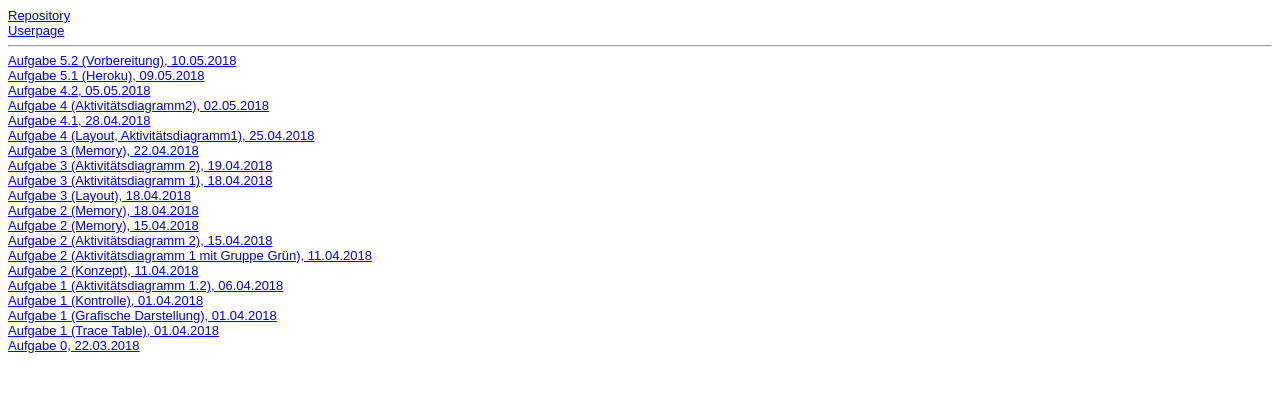
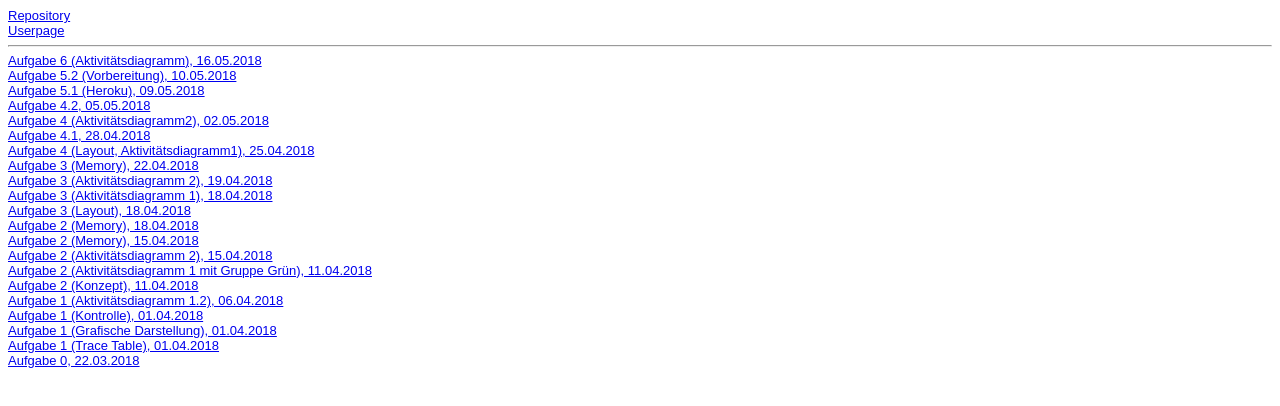
Before and after one commit to LisaJaehn/LisaJaehn.github.io, a plain HTML site: page Steckbrief/steckbrief.htm in a window 1280 px wide. Drawn offline with Linux system fonts and the light colour scheme.

Commit message:
Steckbrief

```diff
--- a/Steckbrief/steckbrief.htm
+++ b/Steckbrief/steckbrief.htm
@@ -18,6 +18,10 @@ body {
 <a href="https://lisajaehn.github.io/" target="_blank">Userpage</a></br>
 
 <hr>
+
+<!--<a href="https://lisajaehn.github.io/EIA2/Aufgabe6/Aufgabe6.html" target="_blank">Aufgabe 6, 10.05.2018</a></br>-->
+
+<a href="https://lisajaehn.github.io/EIA2/Aufgabe6/Aufgabe6.pdf" target="_blank">Aufgabe 6 (Aktivitätsdiagramm), 16.05.2018</a></br>
 
 <a href="https://lisajaehn.github.io/EIA2/Node/Node.pdf" target="_blank">Aufgabe 5.2 (Vorbereitung), 10.05.2018</a></br>
 
```
